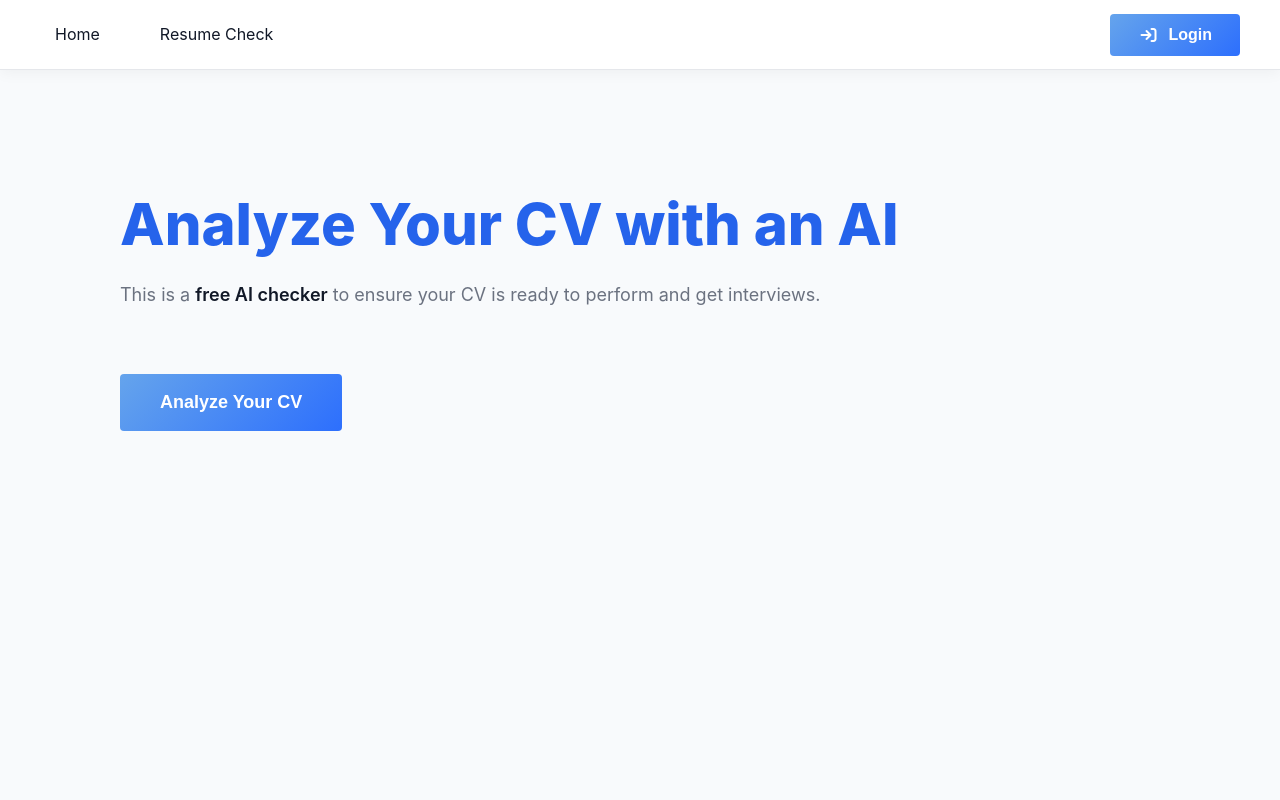
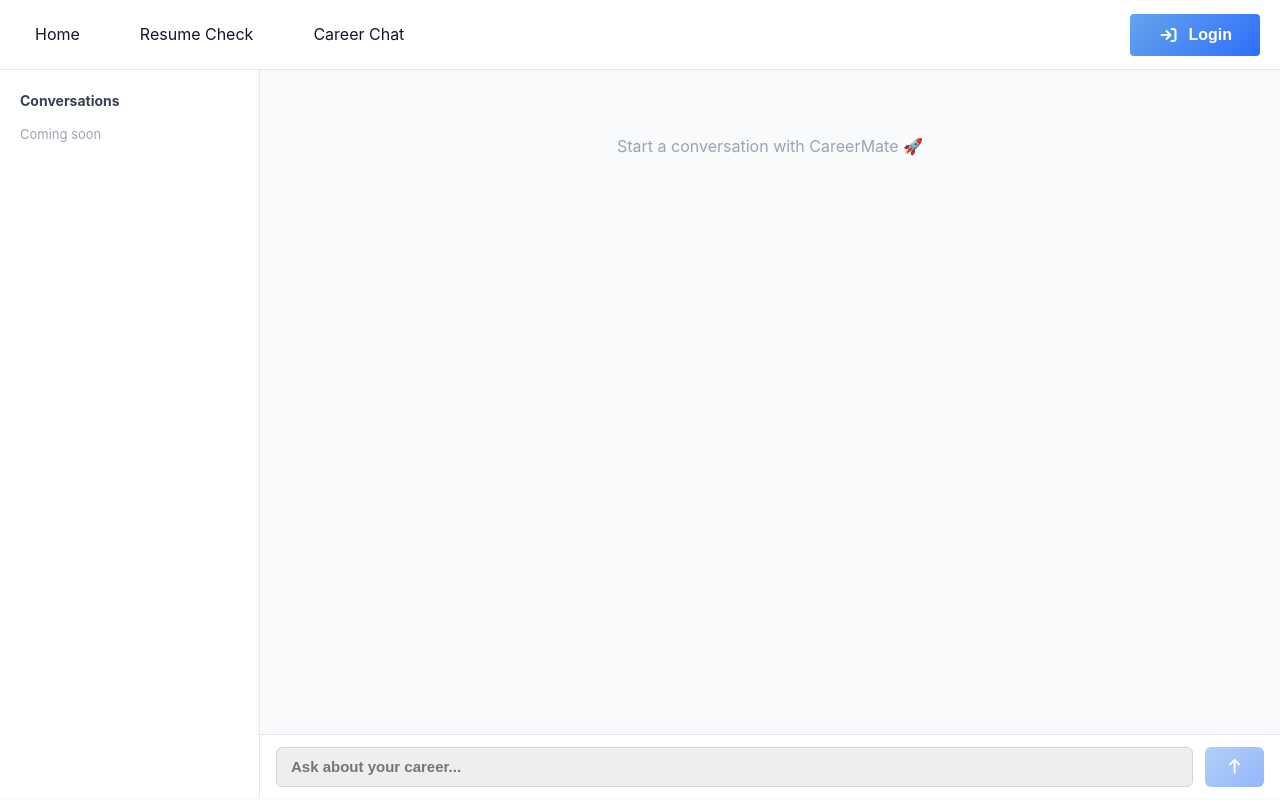
Before and after one commit to BobananaGH/CareerMate, a React (Create React App) app in the folder frontend/: page /career-chat in a window 1280 px wide. Before the commit this address led to /. Shown: the top 800 px of the page. Built offline with nearby package versions, Linux system fonts and the light colour scheme.

Commit message:
CareerChat Page Creation, Tweaks

```diff
--- a/frontend/src/App.jsx
+++ b/frontend/src/App.jsx
@@ -12,6 +12,7 @@ import ResetPassword from "./pages/ResetPassword";
 import Landing from "./pages/Landing";
 import ResultPage from "./pages/Result";
 import Analyze from "./pages/Analyze";
+import CareerChat from "./pages/CareerChat";
 
 import Layout from "./components/Layout";
 import AuthLayout from "./components/AuthLayout";
@@ -55,6 +56,7 @@ function App() {
           <Route path="/" element={<Landing />} />
           <Route path="/analyze" element={<Analyze />} />
           <Route path="/result" element={<ResultPage />} />
+          <Route path="/career-chat" element={<CareerChat />} />
         </Route>
 
         {/* ===== AUTH LAYOUT ===== */}
--- a/frontend/src/components/Header.jsx
+++ b/frontend/src/components/Header.jsx
@@ -20,6 +20,15 @@ export default function Header({ user, onLogout, minimal = false }) {
               Resume Check
             </li>
           )}
+
+          {!minimal && (
+            <li
+              className={styles.headerNavItem}
+              onClick={() => navigate("/career-chat")}
+            >
+              Career Chat
+            </li>
+          )}
         </ul>
       </nav>
 
--- a/frontend/src/components/Layout.jsx
+++ b/frontend/src/components/Layout.jsx
@@ -1,8 +1,11 @@
 import Header from "./Header";
 import Footer from "./Footer";
-import { Outlet } from "react-router-dom";
+import { Outlet, useLocation } from "react-router-dom";
 
 function Layout({ user, onLogout }) {
+  const location = useLocation();
+  const hideFooter = location.pathname.startsWith("/career-chat");
+
   return (
     <>
       <Header user={user} onLogout={onLogout} />
@@ -11,7 +14,7 @@ function Layout({ user, onLogout }) {
         <Outlet />
       </main>
 
-      <Footer />
+      {!hideFooter && <Footer />}
     </>
   );
 }
--- a/frontend/src/components/css/Header.module.css
+++ b/frontend/src/components/css/Header.module.css
@@ -5,11 +5,10 @@
   z-index: 1000;
 
   background-color: white;
-  box-shadow: 0 2px 15px rgba(0, 0, 0, 0.05);
   border-bottom: 1px solid #e5e7eb;
 
   height: 70px;
-  padding: 0 40px;
+  padding: 0 20px;
   display: flex;
   align-items: center;
 }
@@ -57,7 +56,9 @@
   opacity: 0;
   visibility: hidden;
   transform: translate(-100px, 10px);
-  transition: opacity 0.25s ease, transform 0.25s cubic-bezier(0.2, 0, 0, 1);
+  transition:
+    opacity 0.25s ease,
+    transform 0.25s cubic-bezier(0.2, 0, 0, 1);
 
   z-index: 100;
 }
--- /dev/null
+++ b/frontend/src/pages/CareerChat.jsx
@@ -0,0 +1,60 @@
+import { useState } from "react";
+import styles from "./css/CareerChat.module.css";
+
+export default function CareerChat() {
+  const [messages, setMessages] = useState([]);
+  const [input, setInput] = useState("");
+  const [conversationId, setConversationId] = useState(null);
+
+  return (
+    <div className={styles.chatPage}>
+      {/* LEFT SIDEBAR */}
+      <aside className={styles.sidebar}>
+        <h3>Conversations</h3>
+        <p className={styles.placeholder}>Coming soon</p>
+      </aside>
+
+      {/* MAIN CHAT */}
+      <section className={styles.chatMain}>
+        <div className={styles.messages}>
+          {messages.length === 0 && (
+            <p className={styles.empty}>
+              Start a conversation with CareerMate 🚀
+            </p>
+          )}
+
+          {messages.map((msg, index) => (
+            <div
+              key={index}
+              className={
+                msg.role === "user"
+                  ? styles.userMessage
+                  : styles.assistantMessage
+              }
+            >
+              {msg.content}
+            </div>
+          ))}
+        </div>
+
+        {/* INPUT */}
+        <form className={styles.inputBar} onSubmit={(e) => e.preventDefault()}>
+          <input
+            type="text"
+            placeholder="Ask about your career..."
+            value={input}
+            onChange={(e) => setInput(e.target.value)}
+          />
+
+          <button
+            type="submit"
+            className="btn btnPrimary"
+            disabled={!input.trim()}
+          >
+            <i class="fa-solid fa-arrow-up"></i>
+          </button>
+        </form>
+      </section>
+    </div>
+  );
+}
--- /dev/null
+++ b/frontend/src/pages/css/CareerChat.module.css
@@ -0,0 +1,99 @@
+.chatPage {
+  display: grid;
+  grid-template-columns: 260px 1fr;
+  height: calc(99vh - 64px);
+  background: #f8fafc;
+}
+.sidebar {
+  border-right: 1px solid #e5e7eb;
+  padding: 20px;
+  background: #ffffff;
+}
+
+.sidebar h3 {
+  font-size: 1.4rem;
+  margin-bottom: 12px;
+  color: #374151;
+}
+
+.placeholder {
+  font-size: 1.3rem;
+  color: #9ca3af;
+}
+.chatMain {
+  display: flex;
+  flex-direction: column;
+  height: 100%;
+}
+.messages {
+  flex: 1;
+  padding: 24px;
+  overflow-y: auto;
+}
+
+.empty {
+  color: #9ca3af;
+  text-align: center;
+  margin-top: 40px;
+}
+.userMessage {
+  align-self: flex-end;
+  background: #2563eb;
+  color: white;
+  padding: 12px 16px;
+  border-radius: 12px 12px 0 12px;
+  max-width: 70%;
+  margin-bottom: 12px;
+}
+
+.assistantMessage {
+  align-self: flex-start;
+  background: #e5e7eb;
+  color: #111827;
+  padding: 12px 16px;
+  border-radius: 12px 12px 12px 0;
+  max-width: 70%;
+  margin-bottom: 12px;
+}
+
+.inputBar {
+  display: flex;
+  align-items: center;
+  gap: 12px;
+
+  height: 64px;
+  padding: 0 16px;
+
+  border-top: 1px solid #e5e7eb;
+  background: #ffffff;
+}
+
+.inputBar input {
+  flex: 1;
+  height: 40px;
+
+  padding: 0 14px;
+  font-size: 1.5rem;
+
+  border-radius: 6px;
+  border: 1px solid #d1d5db;
+}
+
+.inputBar button {
+  height: 40px;
+  padding: 0 20px;
+
+  font-size: 1.5rem;
+  font-weight: 600;
+  line-height: 1;
+
+  border-radius: 6px;
+  border: none;
+
+  color: white;
+  cursor: pointer;
+
+  display: inline-flex;
+  align-items: center;
+  justify-content: center;
+}
--- a/frontend/src/pages/css/Project.module.css
+++ b/frontend/src/pages/css/Project.module.css
@@ -49,7 +49,9 @@
   align-items: center;
   justify-content: center;
 
-  transition: background-color 0.25s ease, box-shadow 0.25s ease;
+  transition:
+    background-color 0.25s ease,
+    box-shadow 0.25s ease;
 }
 
 .uploadContainer:hover {
```
Also changed, not shown: frontend/src/index.css (+18 -5 lines).
